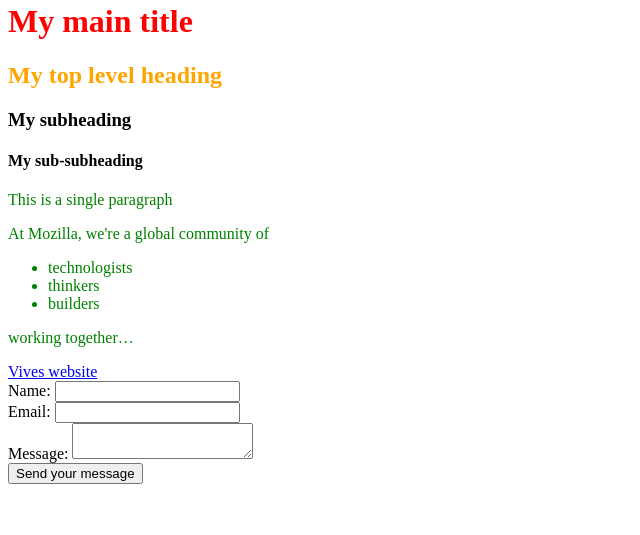
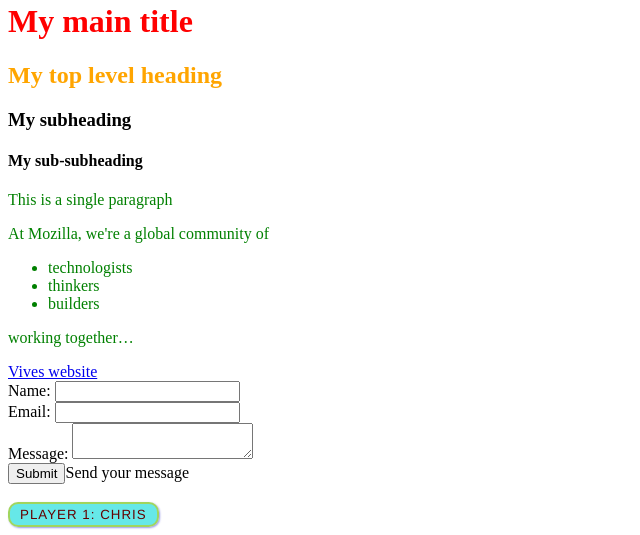
Before and after one commit to hans-naert/Web-Standards, a plain HTML site: page index.html in a window 1280 px wide. Shown: the part 882-1417 px from the top of the page, without its empty margins (0-640 px from the left). Before the commit the page ends 1374 px from the top, so only its background shows below. Drawn offline with Linux system fonts and the light colour scheme.

Commit message:
Javascript

```diff
--- a/index.html
+++ b/index.html
@@ -52,9 +52,15 @@
         </div>
 
         <div class="button">
-          <button type="submit">Send your message</button>
+          <input type="submit">Send your message</button>
         </div>
       </form>
+
+      <br/>
+
+      <button type="button">Player 1: Chris</button>
+
+      <script src="index.js"></script>
 
 </body>
 
--- /dev/null
+++ b/index.js
@@ -0,0 +1,8 @@
+const button = document.querySelector("button");
+
+button.addEventListener("click", updateName);
+
+function updateName() {
+  const name = prompt("Enter a new name");
+  button.textContent = `Player 1: ${name}`;
+}
--- a/styles.css
+++ b/styles.css
@@ -11,3 +11,16 @@ li {
     color: orange;
     font-weight: bold;
   }
+
+ body > button {
+    font-family: "helvetica neue", helvetica, sans-serif;
+    letter-spacing: 1px;
+    text-transform: uppercase;
+    border: 2px solid rgb(200 200 0 / 60%);
+    background-color: rgb(0 217 217 / 60%);
+    color: rgb(100 0 0 / 100%);
+    box-shadow: 1px 1px 2px rgb(0 0 200 / 40%);
+    border-radius: 10px;
+    padding: 3px 10px;
+    cursor: pointer;
+  }
```
Also changed, not shown: 1 other file.
